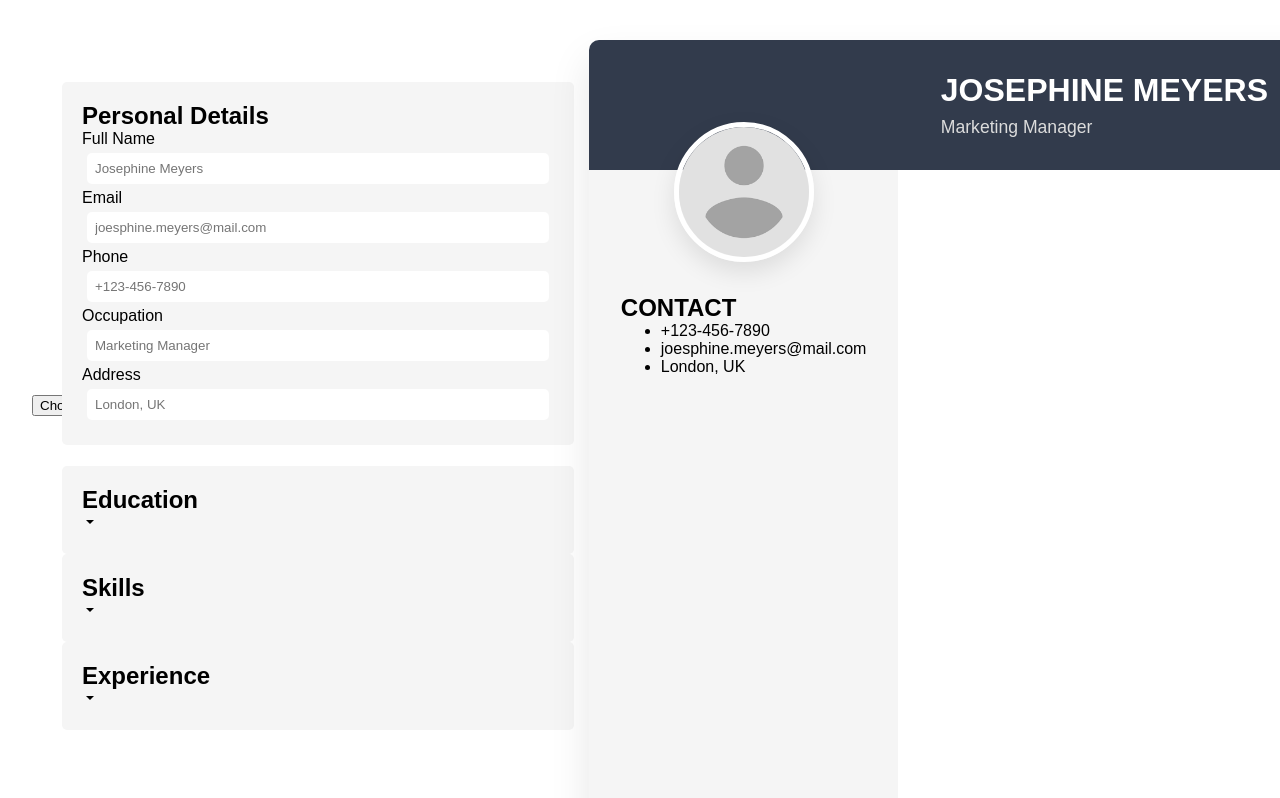
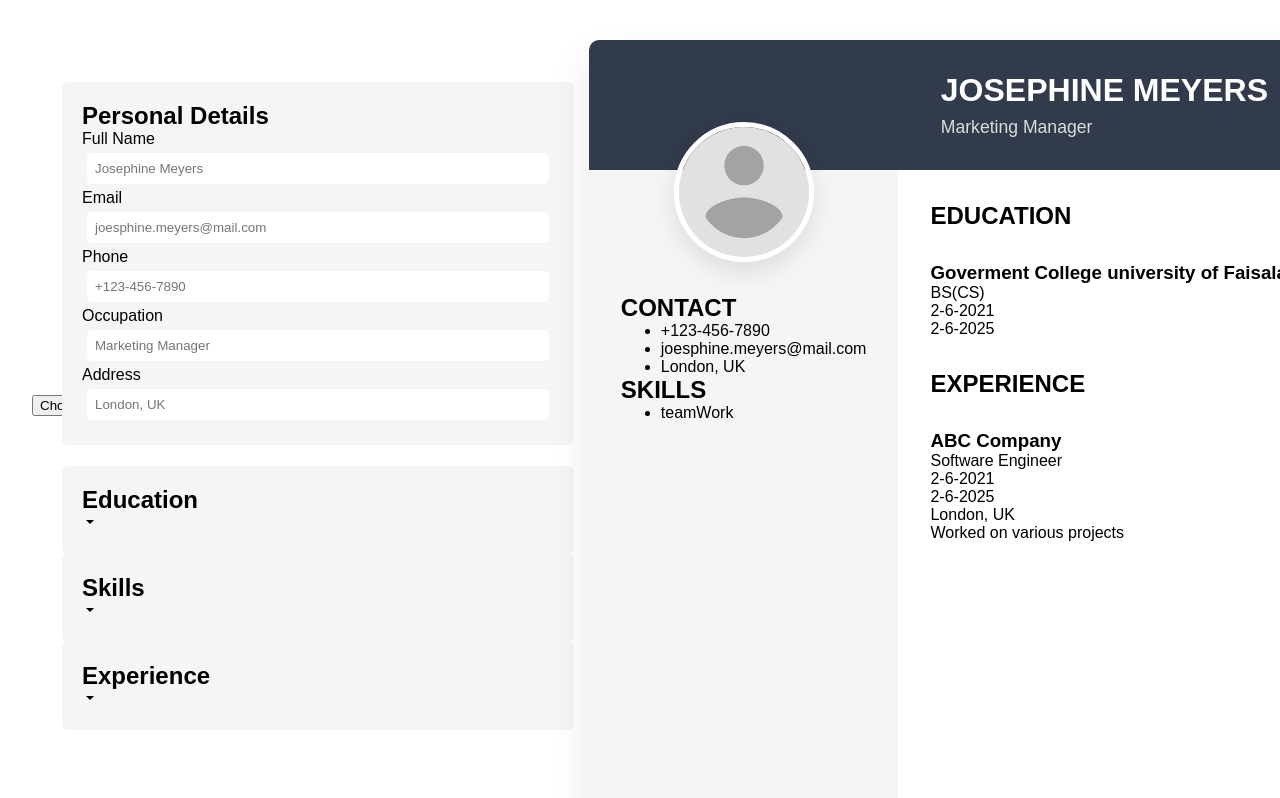
Before and after one commit to AhmadR6/Cv-maker, a React (Vite) app: page / in a window 1280 px wide. Shown: the top 798 px of the page. Built offline with nearby package versions, Linux system fonts and the light colour scheme.

Commit message:
Changed hard coded avatar img to the uploaded img using prop.image

```diff
--- a/src/Componets/CvPreview.jsx
+++ b/src/Componets/CvPreview.jsx
@@ -1,5 +1,6 @@
-import avatar from "../assets/avatarPlaceholder.png";
+import { v4 as uuidv4 } from "uuid";
 export default function CvPreview(props) {
+  console.log("props", props);
   return (
     <section className="live-preview-section">
       <header>
@@ -9,9 +10,9 @@ export default function CvPreview(props) {
       <main>
         <section className="contact-info">
           <div className="img-container">
-            <img src={avatar} alt="profile image" />
+            <img src={props.image} alt="profile image" />
           </div>
-          <div>
+          <div className="contact-info-container">
             <h2>CONTACT</h2>
             <ul>
               <li>{props.data.phoneNumber}</li>
@@ -19,8 +20,45 @@ export default function CvPreview(props) {
               <li>{props.data.address}</li>
             </ul>
           </div>
+          <div className="skills-container">
+            <h2>SKILLS</h2>
+            <ul>
+              {props.skillForm.map((skill) => {
+                return <li key={uuidv4()}>{skill.skillName}</li>;
+              })}
+            </ul>
+          </div>
         </section>
-        <section className="academic-experience-section"></section>
+        <section className="academic-experience-section">
+          <h2>EDUCATION</h2>
+          <div>
+            {props.educationForm.map((education) => {
+              return (
+                <div key={uuidv4()}>
+                  <h3>{education.schoolName}</h3>
+                  <p>{education.degree}</p>
+                  <p>{education.startDate}</p>
+                  <p>{education.endDate}</p>
+                </div>
+              );
+            })}
+          </div>
+          <h2>EXPERIENCE</h2>
+          <div>
+            {props.experienceForm.map((experience) => {
+              return (
+                <div key={uuidv4()}>
+                  <h3>{experience.companyName}</h3>
+                  <p>{experience.positionTitle}</p>
+                  <p>{experience.startDate}</p>
+                  <p>{experience.endDate}</p>
+                  <p>{experience.location}</p>
+                  <p>{experience.description}</p>
+                </div>
+              );
+            })}
+          </div>
+        </section>
       </main>
     </section>
   );
```
